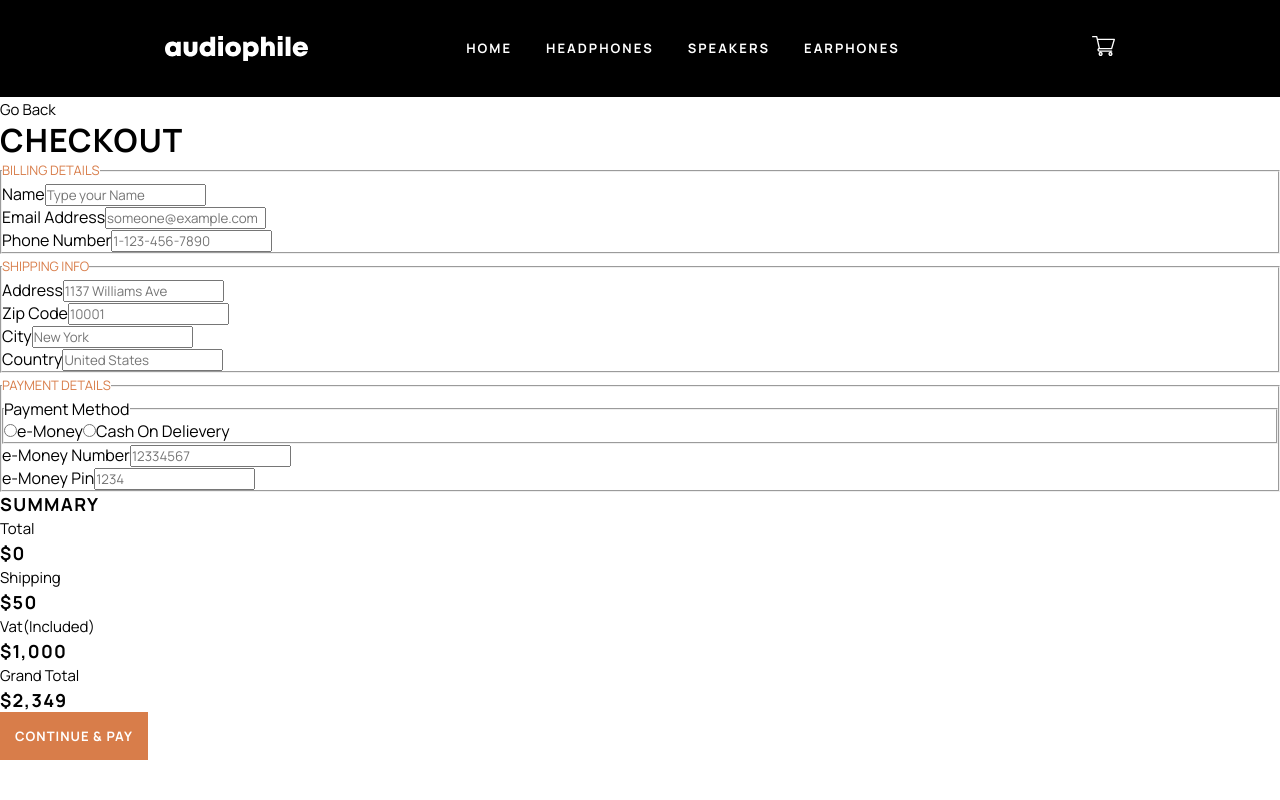
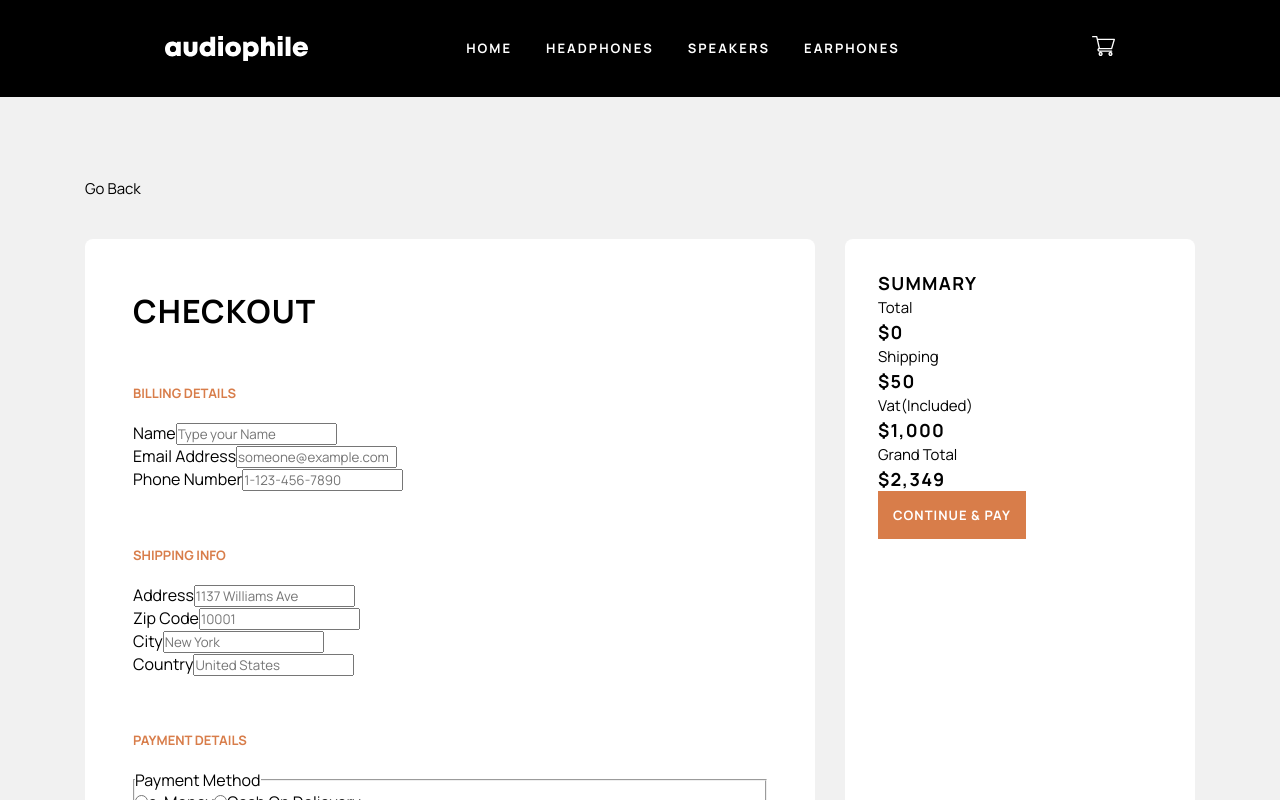
Before and after one commit to gomez3377/audiophile-ecommerce-website, a React (Vite) app: page /checkout in a window 1280 px wide. Shown: the top 800 px of the page. Built offline with nearby package versions, Linux system fonts and the light colour scheme.

Commit message:
started styling the checkout page

```diff
--- a/src/components/checkout-summary/checkout-summary.component.jsx
+++ b/src/components/checkout-summary/checkout-summary.component.jsx
@@ -2,12 +2,13 @@ import {useContext} from 'react'
 import { CartContext } from '../../context/cart.context'
 import Button from '../button/button.component'
 import CartItem from '../cart-item/cart-item.component'
+import { CheckoutSummaryContainer } from './checkout-summary.styles'
 
 const CheckoutSummary = () => {
     const {cartItems, totalValue} = useContext(CartContext)
 
   return (
-    <div className='cart-container'>
+    <CheckoutSummaryContainer>
         <h6>Summary</h6>
         {cartItems.map(item => <CartItem key={nanoid()} item={item}/>)}
 
@@ -31,7 +32,7 @@ const CheckoutSummary = () => {
             <h6>$2,349</h6>
         </div>
         <Button>Continue & Pay</Button>
-    </div>
+    </CheckoutSummaryContainer>
   )
 }
 
--- /dev/null
+++ b/src/components/checkout-summary/checkout-summary.styles.jsx
@@ -0,0 +1,9 @@
+import styled from "styled-components"
+
+
+export const CheckoutSummaryContainer = styled.div`
+background-color: white;
+padding: 32px 33px;
+width:350px;
+border-radius: 8px;
+`
--- a/src/index.scss
+++ b/src/index.scss
@@ -14,7 +14,9 @@
 
 }
 
-
+body{
+    background-color: var(--light-gray);
+}
 
 h1{
     font-size: 56px;
@@ -84,6 +86,8 @@ a{
     color: inherit;
 }
 
+
+
 navigation{
     display: flex;
     justify-content: space-between;
--- a/src/routes/checkout/checkout.component.jsx
+++ b/src/routes/checkout/checkout.component.jsx
@@ -4,6 +4,7 @@ import ChekcoutSummary from "../../components/checkout-summary/checkout-summary.
 import FormInput from "../../components/Form-Input/form-input.component";
 import RadioButtonGroup from "../../components/radio-button-group/radio-button-group.component";
 import { ReactComponent as CashOnDeliveryIcon } from "../../assets/checkout/icon-cash-on-delivery.svg";
+import { CheckoutContainer, CheckoutInputContainer, FormContainer, FormSection } from "./checkout.styles";
 
 const defaultFormFields = {
   displayName: "",
@@ -48,13 +49,13 @@ const Checkout = () => {
 
 
   return (
-    <>
+    <CheckoutContainer>
       <p onClick={navigateBackHandler}>Go Back</p>
-      <div className="form-container">
+      <FormContainer action="">
+
+          <CheckoutInputContainer>
         <h3>Checkout</h3>
-        <form action="">
-          <div className="checkout-input-container">
-            <fieldset>
+            <FormSection>
               <legend className="subtitle">Billing Details</legend>
               <FormInput
                 label="Name"
@@ -89,8 +90,8 @@ const Checkout = () => {
                   onChange: onHandleChange,
                 }}
               />
-            </fieldset>
-            <fieldset>
+            </FormSection>
+            <FormSection>
               <legend className="subtitle">Shipping Info</legend>
               <FormInput
                 label="Address"
@@ -136,8 +137,8 @@ const Checkout = () => {
                   onChange: onHandleChange,
                 }}
               />
-            </fieldset>
-            <fieldset>
+            </FormSection>
+            <FormSection>
               <legend className="subtitle">Payment Details</legend>
               <RadioButtonGroup
                 paymentMethod={paymentMethod}
@@ -185,12 +186,12 @@ const Checkout = () => {
                   />
                 </div>
               )}
-            </fieldset>
-          </div>
+            </FormSection>
+          </CheckoutInputContainer>
           <ChekcoutSummary />
-        </form>
-      </div>
-    </>
+
+      </FormContainer>
+    </CheckoutContainer>
   );
 };
 
--- /dev/null
+++ b/src/routes/checkout/checkout.styles.jsx
@@ -0,0 +1,33 @@
+import styled from 'styled-components'
+
+
+
+export const CheckoutContainer = styled.div`
+    width: 1110px;
+    margin: 0 auto;
+    margin-top: 79px;
+
+`
+
+export const FormContainer = styled.form`
+display:flex;
+justify-content:space-between;
+margin-top: 38px;
+`
+
+
+export const CheckoutInputContainer = styled.div`
+background-color: white;
+padding: 54px 48px 48px 48px;
+width: 730px;
+border-radius:8px;
+`
+
+export const FormSection = styled.fieldset`
+    border:none;
+    margin: 52px 0;
+    .subtitle{
+        font-weight: 700;
+        margin-bottom: 16px;
+    }
+`
```
